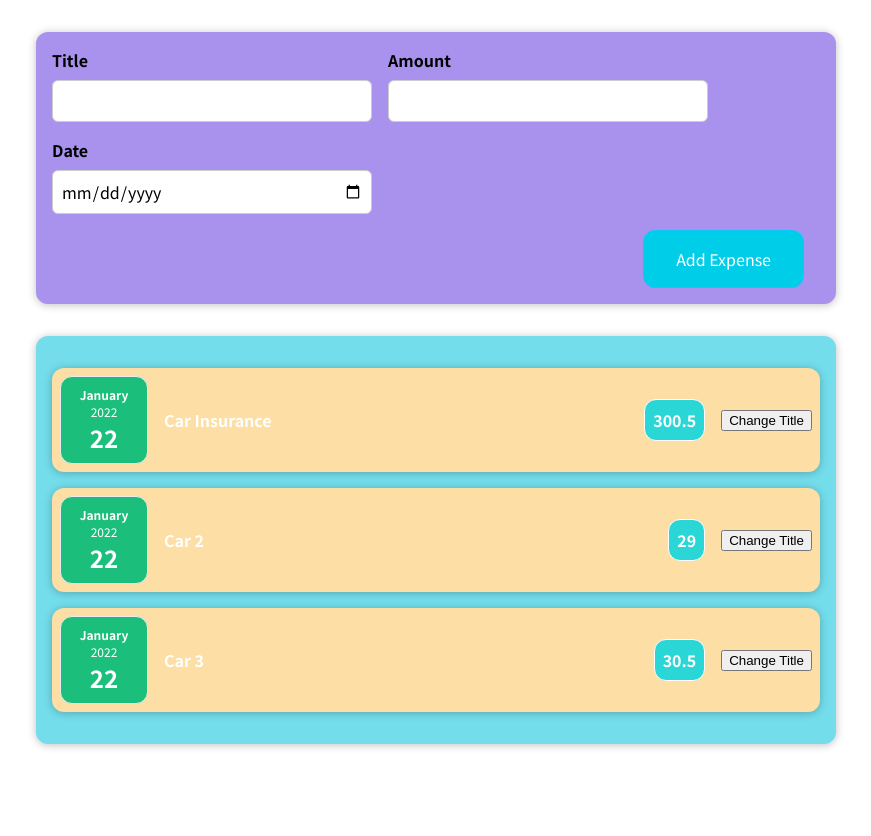
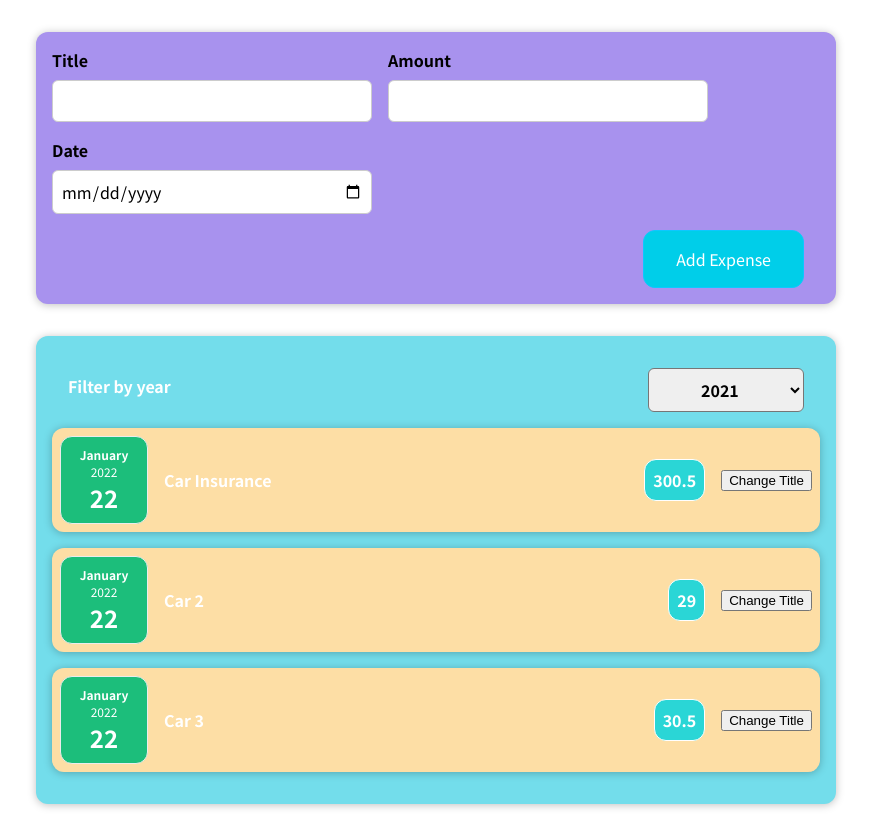
Before and after one commit to PeterVila/expense-tracker, a React (Create React App) app: page / in a window 1280 px wide. Shown: the whole page, without its empty margins (204-1075 px from the left). Before the commit the page ends 800 px from the top, so only its background shows below. Built offline with nearby package versions, Linux system fonts and the light colour scheme.

Commit message:
Added filter controlled component with .scss. Component resides in ExpenseList

```diff
--- /dev/null
+++ b/src/components/Expenses/ExpenseFilter.js
@@ -0,0 +1,24 @@
+import "./ExpenseFilter.scss";
+
+const ExpensesFilter = (props) => {
+
+  const filterChangeHandler = (event) => {
+    console.log(event.target.value);
+    props.filterChangeHandler(event.target.value);
+  };
+
+  return (
+    <div className="expenses-filter">
+      <div className="expenses-filter__control">
+        <label>Filter by year</label>
+        <select value={props.selected} onChange={filterChangeHandler}>
+          <option value="2021">2021</option>
+          <option value="2022">2022</option>
+          <option value="2022">2023</option>
+        </select>
+      </div>
+    </div>
+  );
+};
+
+export default ExpensesFilter;
--- /dev/null
+++ b/src/components/Expenses/ExpenseFilter.scss
@@ -0,0 +1,23 @@
+.expenses-filter {
+  color: white;
+  padding: 0 1rem;
+  &__control {
+    display: flex;
+    width: 100%;
+    align-items: center;
+    justify-content: space-between;
+    margin: 1rem 0;
+  }
+
+  & label {
+    font-weight: bold;
+    margin-bottom: 0.5rem;
+  }
+
+  & select {
+    font: inherit;
+    padding: 0.5rem 3rem;
+    font-weight: bold;
+    border-radius: 6px;
+  }
+}
--- a/src/components/Expenses/ExpenseList.js
+++ b/src/components/Expenses/ExpenseList.js
@@ -1,10 +1,23 @@
+import { useState } from "react";
 import ExpenseItem from "./ExpenseItem";
 import "./ExpenseList.scss";
+import ExpenseFilter from "./ExpenseFilter"
 import Card from '../UI/Card';
 
 const ExpenseList = (props) => {
+  const [filteredYear, setFilteredYear] = useState(2021);
+
+  const filterChangeHandler = selectedYear => {
+    console.log('ExpenseList.js');
+    setFilteredYear(selectedYear);
+  }
   return (
+    <div>
       <Card className="expenses">
+        <ExpenseFilter
+          filterChangeHandler={filterChangeHandler}
+          selected={filteredYear}
+        />
         {props.expenses.map((expense, index) => {
           return (
             <ExpenseItem
@@ -16,7 +29,8 @@ const ExpenseList = (props) => {
           );
         })}
       </Card>
-  )
+    </div>
+  );
 }
 
 export default ExpenseList;
```
Lines whose indentation alone changed are shown as unchanged.
